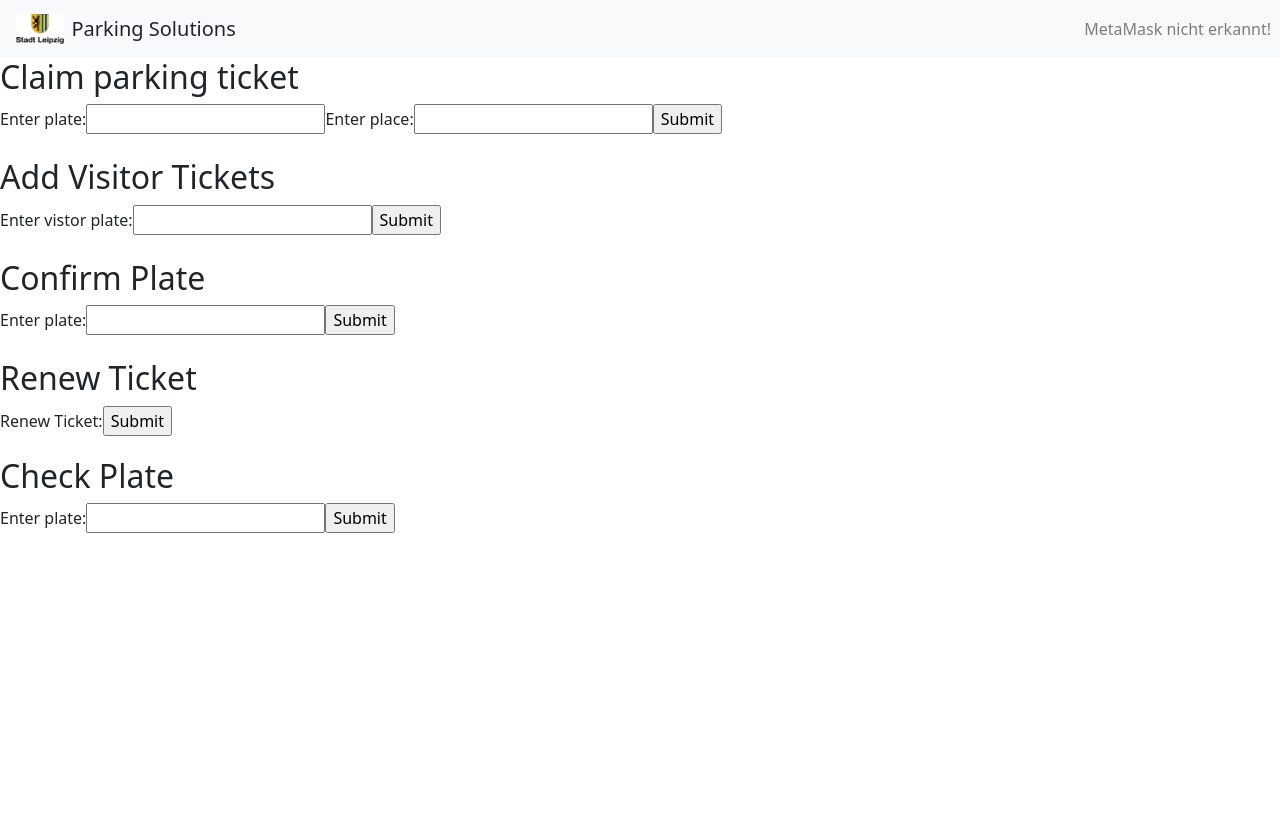
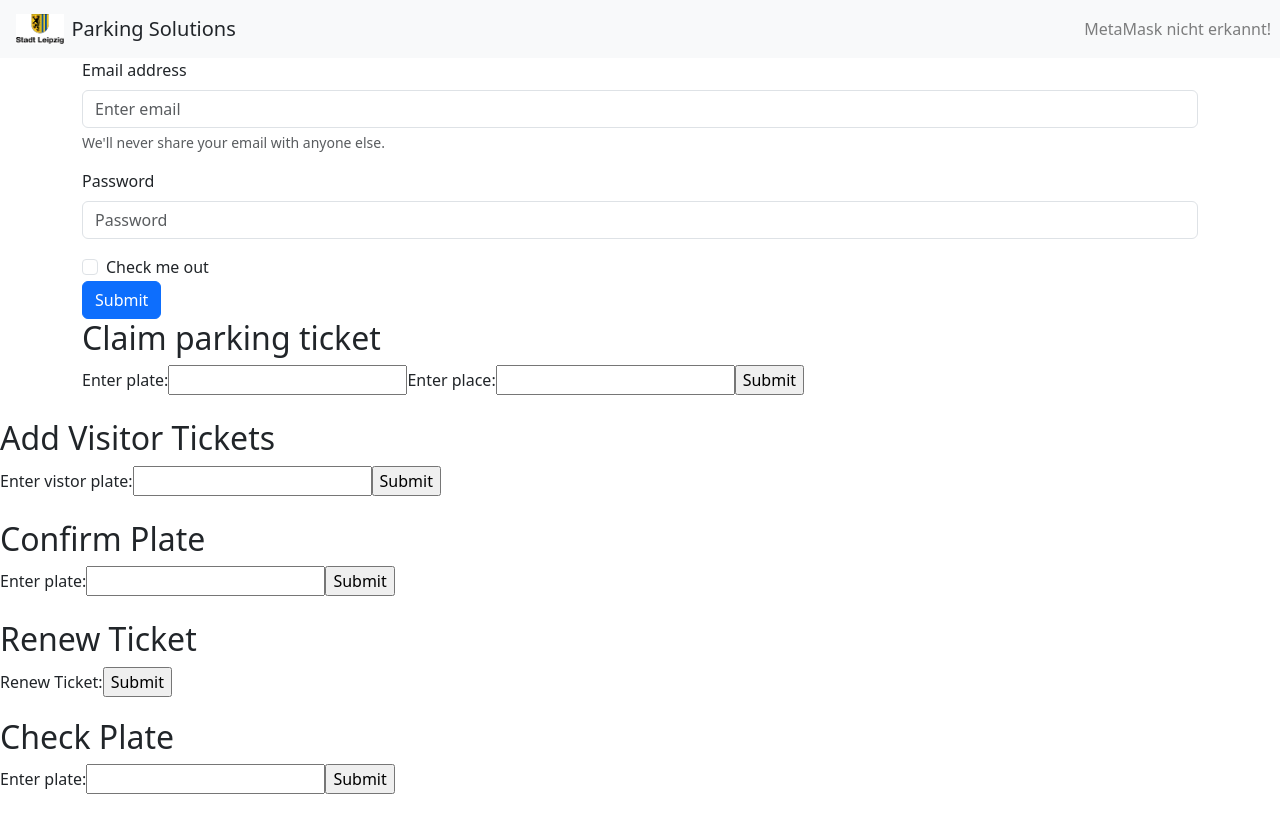
Before and after one commit to elBurg0/Parkausweis-Frontend, a React (Create React App) app: page / in a window 1280 px wide. Built offline with nearby package versions, Linux system fonts and the light colour scheme; what web3 would draw is missing.

Commit message:
Update format and add test form

```diff
--- a/src/components/formAddPlate.js
+++ b/src/components/formAddPlate.js
@@ -1,36 +1,70 @@
 import React, { useState } from "react";
-import {claimParkingPass} from '../util/ContractService'
-
+import { claimParkingPass } from "../util/ContractService";
 
 const FormAddPlate = () => {
   const [plate, setPlate] = useState("");
   const [place, setPlace] = useState("");
   const [reqMsg, setReqMsg] = useState("");
 
-    async function handleSubmit (event){
+  async function handleSubmit(event) {
     event.preventDefault();
-      setReqMsg('Loading...');
-      try{
+    setReqMsg("Loading...");
+    try {
       let req = await claimParkingPass(plate, place);
-        setReqMsg('Transaction Hash: ' + req.transactionHash);
+      setReqMsg("Transaction Hash: " + req.transactionHash);
     } catch (error) {
       console.log(error.message);
-        setReqMsg('Failed: ' + error.message);
-      };
+      setReqMsg("Failed: " + error.message);
+    }
   }
 
   return (
-    <div>
+    <div className="container">
+      <form>
+        <div class="form-group">
+          <label for="exampleInputEmail1">Email address</label>
+          <input
+            type="email"
+            class="form-control"
+            id="exampleInputEmail1"
+            aria-describedby="emailHelp"
+            placeholder="Enter email"
+          />
+          <small id="emailHelp" class="form-text text-muted">
+            We'll never share your email with anyone else.
+          </small>
+        </div>
+        <div class="form-group">
+          <label for="exampleInputPassword1">Password</label>
+          <input
+            type="password"
+            class="form-control"
+            id="exampleInputPassword1"
+            placeholder="Password"
+          />
+        </div>
+        <div class="form-group form-check">
+          <input type="checkbox" class="form-check-input" id="exampleCheck1" />
+          <label class="form-check-label" for="exampleCheck1">
+            Check me out
+          </label>
+        </div>
+        <button type="submit" class="btn btn-primary">
+          Submit
+        </button>
+      </form>
       <h2>Claim parking ticket</h2>
       <form onSubmit={handleSubmit}>
-        <label>Enter plate:
+        <label>
+          Enter plate:
           <input
             type="text"
             value={plate}
             onChange={(e) => setPlate(e.target.value)}
           />
         </label>
-        <label>Enter place:
+        <label>
+          Enter place:
           <input
             type="text"
             value={place}
@@ -41,7 +75,7 @@
       </form>
       <p>{reqMsg}</p>
     </div>
-    )
-}
+  );
+};
 
 export default FormAddPlate;
```
Lines whose indentation alone changed are shown as unchanged.
